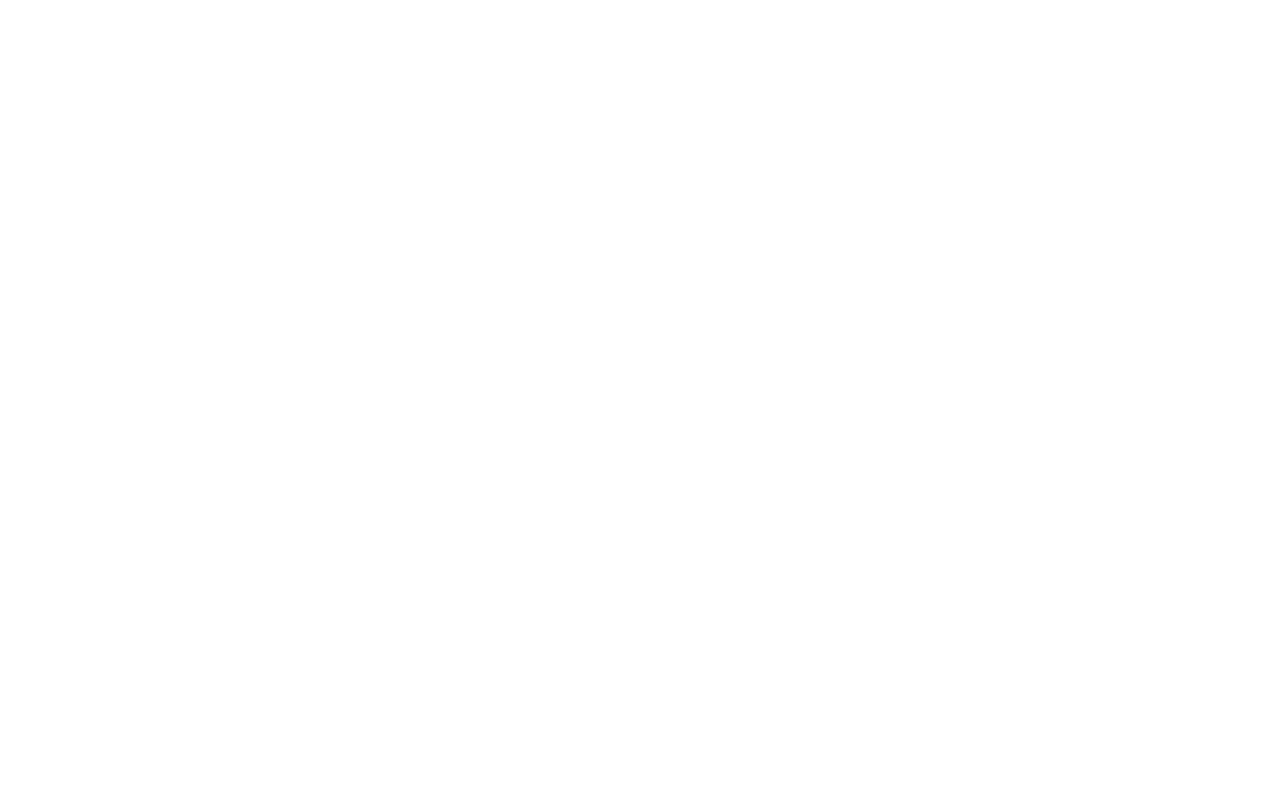
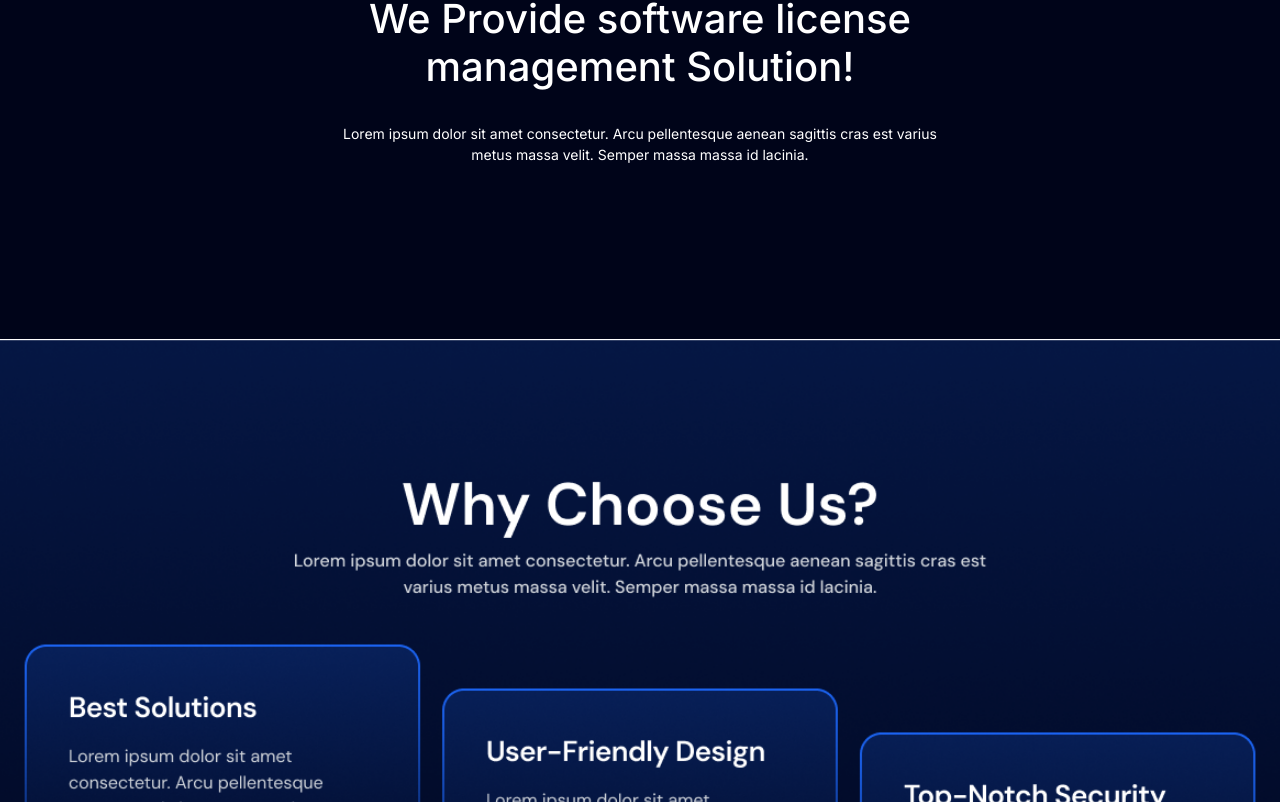
Before and after one commit to mubinkg/product-management-frontend, a Next.js app: page / in a window 1280 px wide. Shown: the part 7138-7940 px from the top of the page. Before the commit the page ends 6949 px from the top, so only its background shows below. Built offline with nearby package versions, Linux system fonts and the light colour scheme.

Commit message:
udpate choose us

```diff
--- a/src/app/globals.css
+++ b/src/app/globals.css
@@ -26,3 +26,9 @@
     background-size: cover;
     background-position: center;
 }
+
+.choose{
+    background-image: url('/choose.png');
+    background-size: cover;
+    background-position: center;
+}
--- a/src/components/homepage/HomeProductAd.tsx
+++ b/src/components/homepage/HomeProductAd.tsx
@@ -1,22 +1,34 @@
+import Image from 'next/image'
 import React from 'react'
 
 const HomeProductAd = () => {
   return (
     <div>
-      <div className='product' style={{width:"100%", minHeight: "1072px"}}>
+      <div className='product' style={{ width: "100%", minHeight: "1072px" }}>
         <div
           style={{
             display: 'flex',
-          flexDirection:"column",
+            flexDirection: "column",
             alignContent: "center",
             alignItems: "center",
             justifyContent: "center",
           }}
         >
-        <h1 style={{color: "white", marginTop: "200px", textAlign:"center", width: "380px"}}>
+          <h1 style={{ color: "white", marginTop: "200px", textAlign: "center", width: "380px" }}>
             Lease/Purchase Laptop From Us!
           </h1>
         </div>
+      </div>
+      <div style={{ backgroundColor: "#000419", height: "528px" }} className='d-flex flex-column align-items-center'>
+        <Image style={{marginTop: "100px",}} src='/certificate.png' alt='certificate' width={60} height={60} />
+        <h1 className='text-white mt-4' style={{maxWidth: "700px", textAlign: "center"}}>
+          We Provide software license management Solution!
+        </h1>
+        <small className='text-white mt-4' style={{maxWidth: "600px", textAlign: "center"}}>
+          Lorem ipsum dolor sit amet consectetur. Arcu pellentesque aenean sagittis cras est varius metus massa velit. Semper massa massa id lacinia.
+        </small>
+      </div>
+      <div className='choose' style={{height: "800px"}}>
       </div>
     </div>
   )
```
Also changed, not shown: public/certificate.png (added), public/choose.png (added). Lines whose indentation alone changed are shown as unchanged.
